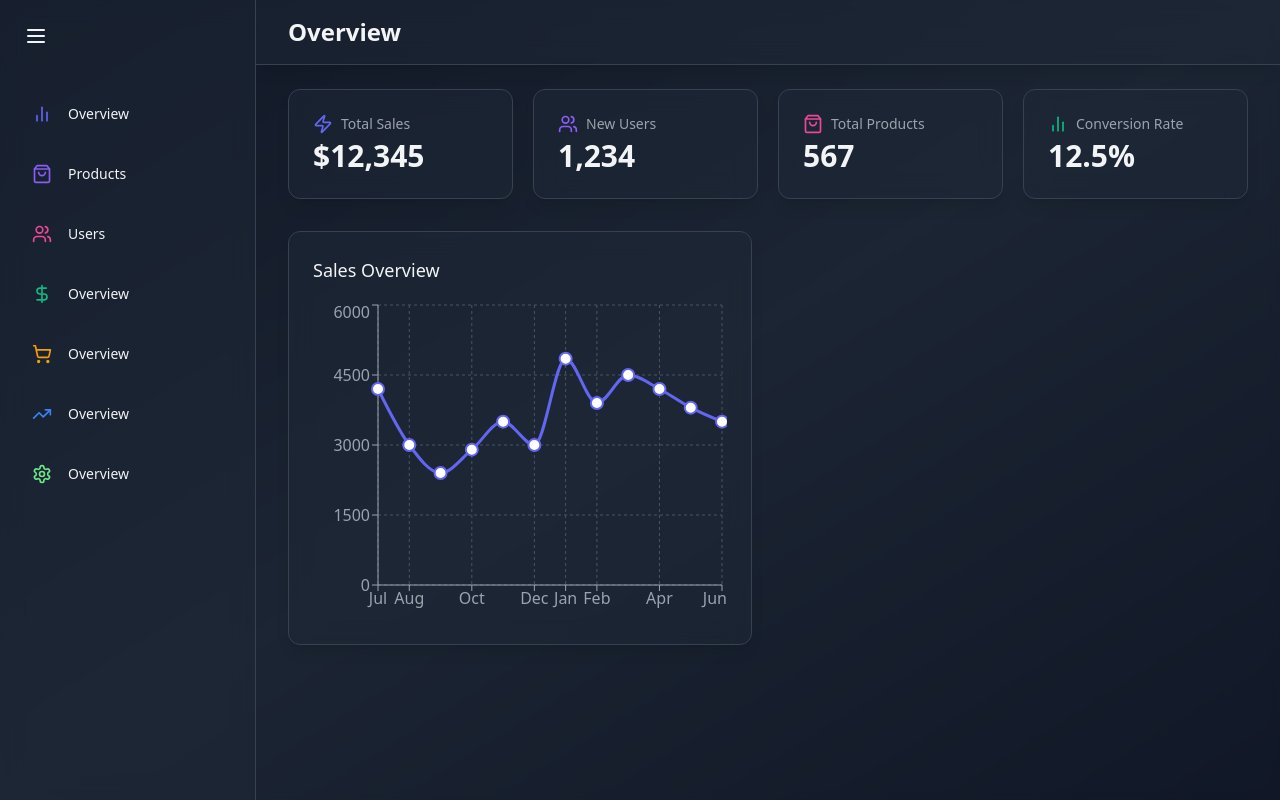
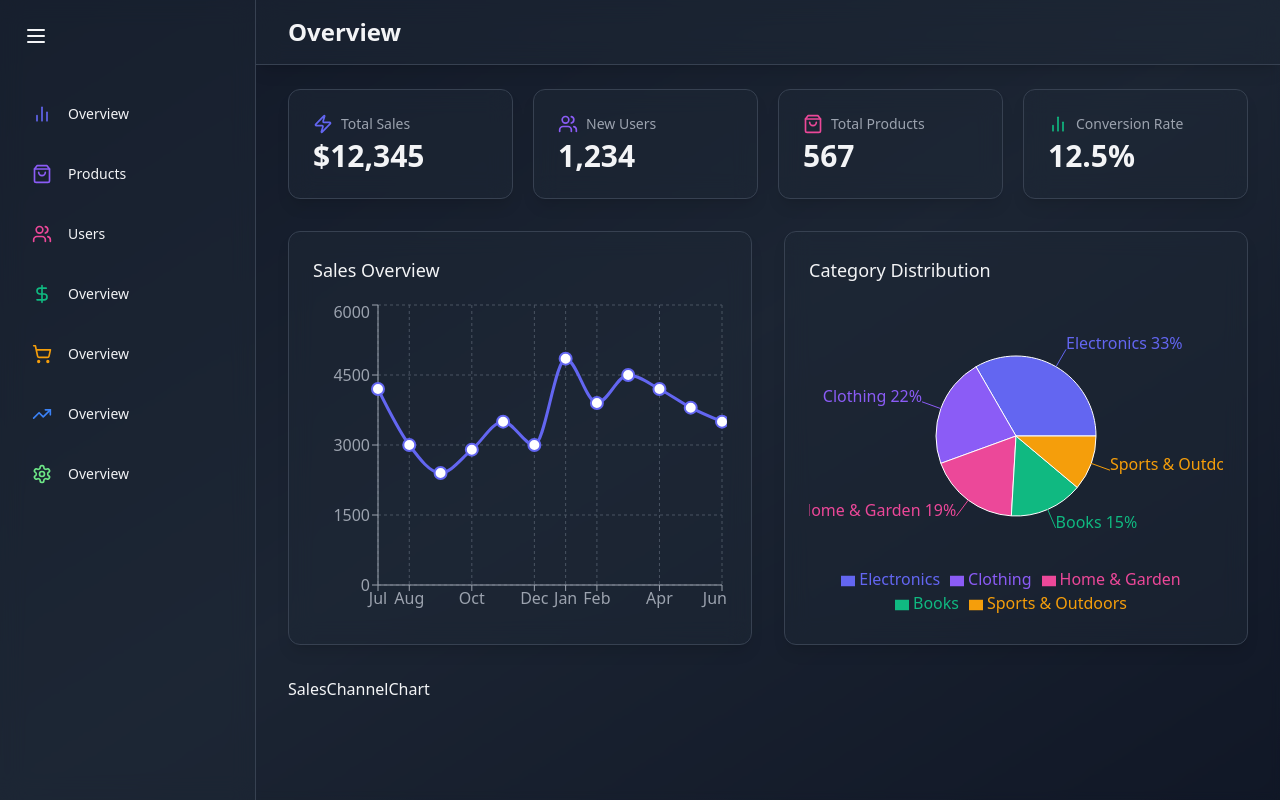
Before and after one commit to rody-huancas/admin-dashboard-react, a React (Vite) app: page / in a window 1280 px wide. Built offline with nearby package versions, Linux system fonts and the light colour scheme.

Commit message:
Feat: Category Distribution Chart

```diff
--- a/src/components/index.ts
+++ b/src/components/index.ts
@@ -1,4 +1,6 @@
 export * from './common/Header';
 export * from './common/StatCard';
+export * from './overview/CategoryDistributionChart';
+export * from './overview/SalesChannelChart';
 export * from './overview/SalesOverviewChart';
 export * from './Sidebar';
--- /dev/null
+++ b/src/components/overview/CategoryDistributionChart.tsx
@@ -0,0 +1,54 @@
+import { motion } from "framer-motion";
+import { Cell, Legend, Pie, PieChart, ResponsiveContainer, Tooltip } from "recharts";
+
+const categoryData = [
+  { name: "Electronics"      , value: 4500 },
+  { name: "Clothing"         , value: 3000 },
+  { name: "Home & Garden"    , value: 2500 },
+  { name: "Books"            , value: 2000 },
+  { name: "Sports & Outdoors", value: 1500 }
+];
+
+const COLORS = ["#6366F1", "#8B5CF6", "#EC4899", "#10B981", "#F59E0B"]
+
+export const CategoryDistributionChart = () => {
+  return (
+    <motion.div
+      className="bg-gray-800 bg-opacity-50 backdrop-blur-md shadow-lg rounded-xl p-6 border border-gray-700"
+      initial={{ opacity: 0, y: 20 }}
+      animate={{ opacity: 1, y: 0 }}
+      transition={{ delay: 0.3 }}
+    >
+      <h2 className="text-lg font-medium mb-4 text-gray-100">
+        Category Distribution
+      </h2>
+      <div className="h-80">
+        <ResponsiveContainer width="100%" height="100%">
+          <PieChart>
+            <Pie
+              data={categoryData}
+              cx="50%"
+              cy="50%"
+              outerRadius={80}
+              fill="#8884D8"
+              dataKey="value"
+              label={({ name, percent }) => `${name} ${(percent * 100).toFixed(0)}%`}
+            >
+            {categoryData.map((_, index) => (
+              <Cell key={`cell-${index}`} fill={COLORS[index % COLORS.length]} />
+            ))}
+            </Pie>
+            <Tooltip
+              contentStyle={{
+                backgroundColor: "rgba(31, 41, 55, 0.8)",
+                borderColor: "#4B5563"
+              }}
+              itemStyle={{ color: "#E5E7EB" }}
+            />
+            <Legend />
+          </PieChart>
+        </ResponsiveContainer>
+      </div>
+    </motion.div>
+  );
+};
--- /dev/null
+++ b/src/components/overview/SalesChannelChart.tsx
@@ -0,0 +1,5 @@
+export const SalesChannelChart = () => {
+  return (
+    <div>SalesChannelChart</div>
+  )
+}
--- a/src/pages/OverviewPage.tsx
+++ b/src/pages/OverviewPage.tsx
@@ -1,7 +1,7 @@
 import { motion } from "framer-motion";
 import { Zap, ShoppingBag, BarChart2, Users } from "lucide-react";
 
-import { Header, SalesOverviewChart, StatCard } from "../components";
+import { CategoryDistributionChart, Header, SalesChannelChart, SalesOverviewChart, StatCard } from "../components";
 
 export const OverviewPage = () => {
   return (
@@ -24,6 +24,8 @@
         {/* CHARTS */}
         <div className="grid grid-cols-1 lg:grid-cols-2 gap-8">
           <SalesOverviewChart />
+          <CategoryDistributionChart />
+          <SalesChannelChart />
         </div>
       </main>
     </div>
```
